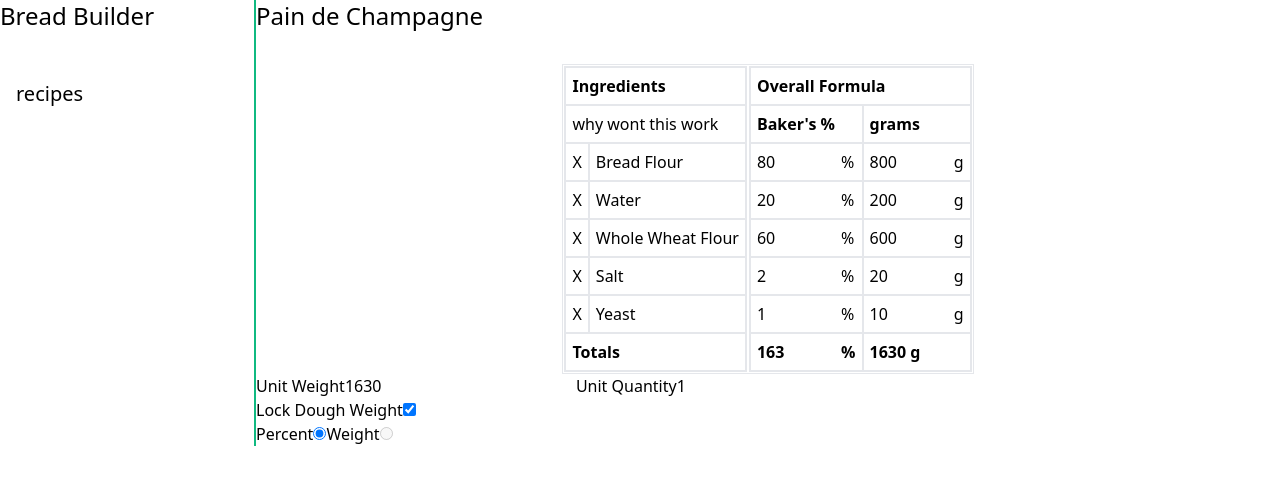
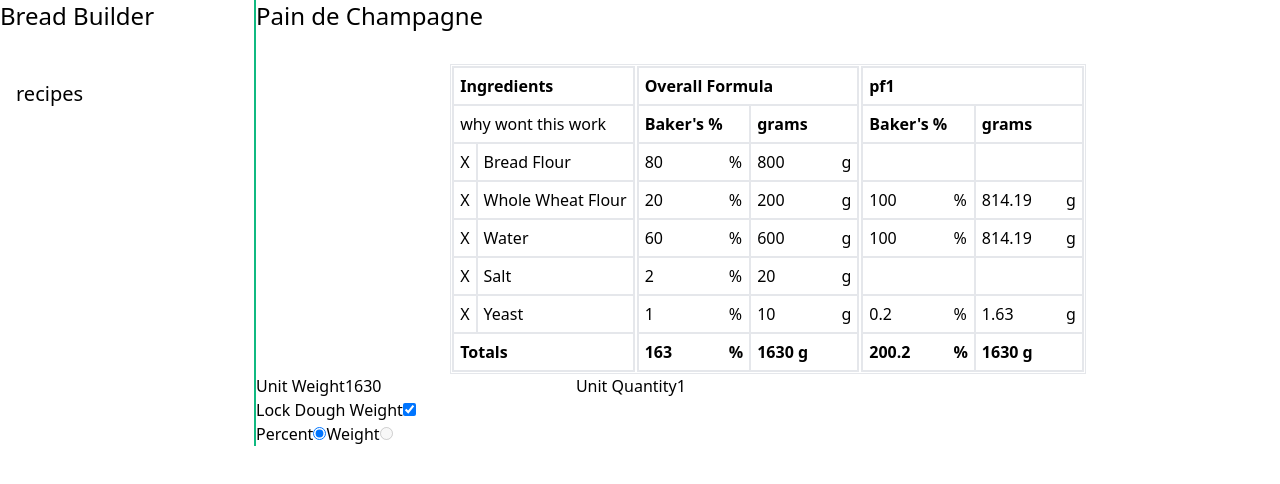
Before and after one commit to scottross123/bread-builder, a React (Vite) app: page / in a window 1280 px wide. Shown: the top 484 px of the page. Built offline with nearby package versions, Linux system fonts and the light colour scheme.

Commit message:
added preferment

```diff
--- a/src/features/editor/components/BreadRecipe.tsx
+++ b/src/features/editor/components/BreadFormula.tsx
@@ -1,5 +1,5 @@
 import { useState } from "react";
-import { Recipe, InputMode, OverallFormula } from "@/types/recipe";
+import { Recipe, InputMode, OverallFormula, BaseFormula, Formula } from "@/types/recipe";
 import DoughWeightControls from "./DoughWeightControls";
 import InputModeSelection from "./InputModeSelection";
 import LockDoughWeight from "./LockDoughWeight";
@@ -7,7 +7,7 @@ import FormulaTable from "./FormulaTable";
 import Ingredients from "./Ingredients";
 import { tableToList } from "@/utils/tableToList";
 
-type BreadRecipeProps = {
+export type BreadFormulaProps = {
     recipe: Recipe,
     changePercent: (id: string, percent: number, totalFlourWeight?: number) => void,
     changeWeight: (id: string, weight: number, totalFlourWeight: number) => void,
@@ -15,11 +15,11 @@ type BreadRecipeProps = {
     changeUnitQuantity: (newUnitQuantity: number) => void,
     changeWasteFactor: (newWasteFactor: number) => void,
     selectTotalDoughWeight: number,
-    selectTotalFlourWeight: number,
+    selectTotalFlourWeight: (formulaId: string) => number,
     selectTotalRatio: (formulaId: string) => number,
 }
 
-const BreadRecipe = (props: BreadRecipeProps) => {
+const BreadFormula = (props: BreadFormulaProps) => {
     const {
         recipe: {
             unitQuantity,
@@ -55,7 +55,7 @@ const BreadRecipe = (props: BreadRecipeProps) => {
                         />
                     </td>
                     {
-                        formulasList.map((formula) =>
+                        formulasList.map((formula: Formula) =>
                             <td key={formula.id}>
                                 <FormulaTable
                                     formula={formula}
@@ -98,4 +98,4 @@ const BreadRecipe = (props: BreadRecipeProps) => {
     );
 };
 
-export default BreadRecipe;
+export default BreadFormula;
--- a/src/features/editor/components/FormulaRow.tsx
+++ b/src/features/editor/components/FormulaRow.tsx
@@ -1,71 +1,50 @@
 import { ChangeEvent } from "react";
-import { InputMode } from "@/types/recipe";
+import { FormulaIngredient, InputMode } from "@/types/recipe";
 import { formatNumber } from "@/utils";
 import FormulaPercent from "./FormulaPercent";
 import FormulaWeight from "./FormulaWeight";
 import Cell from "./Cell";
+import { FormulaTableProps } from "./FormulaTable";
 
 
 
 export type FormulaRowProps = {
-    ingredient: {
-        formulaIngredientId: string,
-        name: string,
-        ratio: number,
-        isFlour: boolean
-    },
-    primaryFlourId?: string,
-    selectTotalFlourWeight: number,
-    inputMode: InputMode,
-    isDoughWeightLocked: boolean,
-    changePercent:  (
-        formulaIngredientId: string,
-        percent: number,
-        totalFlourWeight?: number,
-        primaryFlourId?: string,
-    ) => void,
-    changeWeight: (
-        formulaIngredientId: string,
-        weight: number,
-        totalFlourWeight: number,
-        isFlour? : boolean,
-    ) => void,
-}
+    formulaIngredient: FormulaIngredient,
+    primaryFlourId: string,
+    totalFlourWeight: number,
+    isFlour: boolean,
+} & Pick<FormulaTableProps, | "changePercent" | "changeWeight" | "isDoughWeightLocked" | "inputMode">;
 
 const FormulaRow = (props: FormulaRowProps) => {
     const {
-        ingredient: {
-            formulaIngredientId,
-            name,
-            ratio,
-            isFlour,
-        },
+        formulaIngredient,
         primaryFlourId,
-        selectTotalFlourWeight,
+        totalFlourWeight,
+        isFlour,
         inputMode,
         isDoughWeightLocked,
         changePercent,
         changeWeight,
     } = props;
 
-    const percent = ratio * 100;
-    const weight = ratio * selectTotalFlourWeight;
-    console.log("weight", ratio, selectTotalFlourWeight, weight)
+    const percent = formulaIngredient.ratio * 100;
+    const weight = formulaIngredient.ratio * totalFlourWeight;
+    //console.log("weight", formulaIngredient.ratio, totalFlourWeight, weight)
 
     return (
         <tr>
             <FormulaPercent
-                formulaIngredientId={formulaIngredientId}
+                formulaIngredientId={formulaIngredient.id}
                 percent={percent}
-                selectTotalFlourWeight={isDoughWeightLocked ? undefined : selectTotalFlourWeight}
+                selectTotalFlourWeight={isDoughWeightLocked ? undefined : totalFlourWeight}
                 primaryFlourId={isFlour ? primaryFlourId : undefined}
                 inputMode={inputMode}
                 changePercent={changePercent}
             />
             <FormulaWeight
-                formulaIngredientId={formulaIngredientId}
+                formulaIngredientId={formulaIngredient.id}
                 weight={weight}
-                selectTotalFlourWeight={selectTotalFlourWeight}
+                selectTotalFlourWeight={totalFlourWeight}
                 isFlour={isFlour}
                 inputMode={inputMode}
                 changeWeight={changeWeight}
--- a/src/features/editor/components/FormulaTable.tsx
+++ b/src/features/editor/components/FormulaTable.tsx
@@ -1,29 +1,23 @@
 import {
+    Formula,
     FormulaIngredient,
     Ingredient,
     InputMode,
-    OverallFormula,
-    Preferment,
-    Scald,
-    Soaker,
     Table
 } from "@/types/recipe";
 import { formatNumber } from "@/utils";
+import { tableToList } from "@/utils/tableToList";
+import { BreadFormulaProps } from "./BreadFormula";
 import Cell from "./Cell";
 import FormulaRow from "./FormulaRow";
 
-type FormulaTableProps = {
-    formula: OverallFormula | Preferment | Soaker | Scald,
+export type FormulaTableProps =  {
+    formula: Formula,
     formulaIngredients: Table<FormulaIngredient>,
     ingredients: Table<Ingredient>,
     inputMode: InputMode,
     isDoughWeightLocked: boolean,
-    changePercent: (id: string, percent: number, totalFlourWeight?: number) => void,
-    changeWeight: (id: string, weight: number, totalFlourWeight: number) => void,
-    selectTotalFlourWeight: number,
-    selectTotalRatio: (formulaId: string) => number,
-    selectTotalDoughWeight: number,
-}
+} & Omit<BreadFormulaProps, "recipe" | "changeUnitQuantity" | "changeUnitWeight" | "changeWasteFactor">;
 
 const FormulaTable = (props: FormulaTableProps) => {
     const {
@@ -40,22 +34,25 @@ const FormulaTable = (props: FormulaTableProps) => {
     } = props;
     const innerCellStyling = "w-20 inline-block";
 
-    const formulaIngredientsList = formula.formulaIngredientIds.map((formulaIngredientId: string) => {
-        const formulaIngredient = formulaIngredients.byId[formulaIngredientId];
-        const { name, ingredientCategory } = ingredients.byId[formulaIngredient.ingredientId];
-        return {
-            formulaIngredientId: formulaIngredientId,
-            name: name,
-            ratio: formulaIngredient.ratio,
-            isFlour: ingredientCategory === "flour",
-        }
-    });
+    // const formulaIngredientsList = formula.formulaIngredientIds.map((formulaIngredientId: string) => {
+    //     const formulaIngredient = formulaIngredients.byId[formulaIngredientId];
+    //     const { name, ingredientCategory } = ingredients.byId[formulaIngredient.ingredientId];
+    //     return {
+    //         formulaIngredientId: formulaIngredientId,
+    //         name: name,
+    //         ratio: formulaIngredient.ratio,
+    //         isFlour: ingredientCategory === "flour",
+    //     }
+    // });
+
+
+    const ingredientsList = tableToList(ingredients);
 
     return (
         <table className="border-collapse border text-left">
             <thead>
                 <tr>
-                    <Cell heading colSpan={3}>Overall Formula</Cell>
+                    <Cell heading colSpan={3}>{formula.id === "overall" ? "Overall Formula" : formula.id}</Cell>
                 </tr>
                 <tr>
                     <Cell heading>Baker&apos;s %</Cell>
@@ -64,22 +61,48 @@ const FormulaTable = (props: FormulaTableProps) => {
             </thead>
             <tbody>
                 {
-                    formulaIngredientsList.map((ingredient) => {
-                        if (ingredient.formulaIngredientId === formula.primaryFlourId) {
+                    ingredientsList.map((ingredient: Ingredient) => {
+                        const formulaIngredientId = formula.formulaIngredientIds
+                            .find(id =>
+                                formulaIngredients.byId[id].ingredientId === ingredient.id
+                            );
+
+
+                        const isIngredientInFormula = ingredient.formulaIngredientIds
+                            .some((formulaIngredientId: string) =>
+                                formula.formulaIngredientIds.indexOf(formulaIngredientId) >= 0
+                            );
+
+                        console.log("bruh", isIngredientInFormula);
+
+                        if (!formulaIngredientId || !isIngredientInFormula) {
                             return (
-                                <tr key={ingredient.formulaIngredientId}>
+                                <tr key={"undefined" + ingredient.id}>
+                                    <Cell>&nbsp;</Cell>
+                                    <Cell>&nbsp;</Cell>
+                                </tr>
+                            );
+                        }
+
+                        const formulaIngredient = formulaIngredients.byId[formulaIngredientId];
+                        console.log("form ingred", formulaIngredient)
+
+
+                        if (formulaIngredient.id === formula.primaryFlourId) {
+                            return (
+                                <tr key={formulaIngredient.id + ingredient.id}>
                                     <Cell unit="%">
                                         <input
                                             className={innerCellStyling}
                                             type="number"
-                                            value={formatNumber(ingredient.ratio * 100)}
+                                            value={formatNumber(formulaIngredient.ratio * 100)}
                                             readOnly
                                         />
                                     </Cell>
                                     <Cell unit="g"><input
                                         className={innerCellStyling}
                                         type="number"
-                                        value={formatNumber(ingredient.ratio * selectTotalFlourWeight)}
+                                        value={formatNumber(formulaIngredient.ratio * selectTotalFlourWeight(formula.id))}
                                         readOnly
                                         />
                                     </Cell>
@@ -88,10 +111,11 @@ const FormulaTable = (props: FormulaTableProps) => {
                         }
                         return (
                             <FormulaRow
-                                key={ingredient.formulaIngredientId}
-                                ingredient={ingredient}
-                                primaryFlourId={ingredient.isFlour ? formula.primaryFlourId : undefined}
-                                selectTotalFlourWeight={selectTotalFlourWeight}
+                                key={formulaIngredient.id + ingredient.id}
+                                formulaIngredient={formulaIngredient}
+                                primaryFlourId={formula.primaryFlourId}
+                                isFlour={ingredient.ingredientCategory === "flour"}
+                                totalFlourWeight={selectTotalFlourWeight(formula.id)}
                                 inputMode={inputMode}
                                 isDoughWeightLocked={isDoughWeightLocked}
                                 changePercent={changePercent}
--- a/src/features/editor/components/index.ts
+++ b/src/features/editor/components/index.ts
@@ -1,3 +1,3 @@
-import BreadRecipe from "./BreadRecipe";
+import BreadFormula from "./BreadFormula";
 
-export default BreadRecipe;
+export default BreadFormula;
--- a/src/features/editor/hooks/recipeSelector.ts
+++ b/src/features/editor/hooks/recipeSelector.ts
@@ -18,9 +18,9 @@ const recipeSelector = (recipe: Recipe) => {
             );
     }, [recipe.entities.formulaIngredients]);
 
-    const selectTotalFlourWeight = useMemo(() => {
+    const selectTotalFlourWeight = useCallback((formulaId: string) => {
         // console.log("select total flour weight", selectTotalDoughWeight, selectTotalRatio("overall"))
-        return selectTotalDoughWeight / selectTotalRatio("overall");
+        return selectTotalDoughWeight / selectTotalRatio(formulaId);
     }, [selectTotalDoughWeight, selectTotalRatio]);
 
     return {
--- a/src/features/editor/routes/EditRecipePage.tsx
+++ b/src/features/editor/routes/EditRecipePage.tsx
@@ -1,4 +1,4 @@
-import BreadRecipe from "../components";
+import BreadFormula from "../components";
 import { Recipe } from "@/types/recipe";
 import { useRecipe } from "../hooks";
 import EditorLayout from "../components/EditorLayout";
@@ -20,13 +20,13 @@ const exampleRecipe: Recipe = {
                     id: "ing05",
                     name: "Whole Wheat Flour",
                     ingredientCategory: "flour",
-                    formulaIngredientIds: ["fi05"],
+                    formulaIngredientIds: ["fi05", "fi4"],
                 },
                 "ing1": {
                     id: "ing1",
                     name: "Water",
                     ingredientCategory: "fluid",
-                    formulaIngredientIds: ["fi1"],
+                    formulaIngredientIds: ["fi1", "fi5"],
                 },
                 "ing2": {
                     id: "ing2",
@@ -38,10 +38,10 @@ const exampleRecipe: Recipe = {
                     id: "ing3",
                     name: "Yeast",
                     ingredientCategory: "other",
-                    formulaIngredientIds: ["fi3"],
+                    formulaIngredientIds: ["fi3", "fi6"],
                 }
             },
-            allIds: ["ing0", "ing1", "ing05", "ing2", "ing3"],
+            allIds: ["ing0", "ing05", "ing1", "ing2", "ing3"],
         },
         formulaIngredients: {
             byId: {
@@ -75,6 +75,24 @@ const exampleRecipe: Recipe = {
                     formulaId: "overall",
                     ratio: .01
                 },
+                fi4: {
+                    id: "fi4",
+                    ingredientId: "ing05",
+                    formulaId: "pf1",
+                    ratio: 1,
+                },
+                fi5: {
+                    id: "fi5",
+                    ingredientId: "ing1",
+                    formulaId: "pf1",
+                    ratio: 1,
+                },
+                fi6: {
+                    id: "fi6",
+                    ingredientId: "ing3",
+                    formulaId: "pf1",
+                    ratio: .002,
+                }
             },
             allIds: ["fi0", "fi05", "fi1", "fi2", "fi3"],
         },
@@ -84,9 +102,14 @@ const exampleRecipe: Recipe = {
                     id: "overall",
                     primaryFlourId: "fi0",
                     formulaIngredientIds: ["fi0", "fi05", "fi1", "fi2", "fi3"]
+                },
+                pf1: {
+                    id: "pf1",
+                    primaryFlourId: "fi4",
+                    formulaIngredientIds: ["fi4", "fi5", "fi6"],
                 }
             },
-            allIds: ["overall"]
+            allIds: ["overall", "pf1"]
         }
     }
 }
@@ -107,7 +130,7 @@ const EditRecipePage = () => {
 
     return (
         <EditorLayout>
-            <BreadRecipe
+            <BreadFormula
                 recipe={recipe}
                 changePercent={changePercent}
                 changeWeight={changeWeight}
--- a/src/types/recipe.ts
+++ b/src/types/recipe.ts
@@ -28,7 +28,7 @@ export type FormulaIngredient = {
     ratio: number,
 }
 
-type BaseFormula = {
+export type BaseFormula = {
     id: string,
     primaryFlourId: string, // should correspond to an ingredient with ingredientCategory: 'flour'
     formulaIngredientIds: string[],
@@ -45,6 +45,8 @@ export type Preferment = BaseFormula & {
 export type Soaker = BaseFormula;
 
 export type Scald = BaseFormula;
+
+export type Formula = OverallFormula | Preferment | Scald | Soaker;
 
 export type Ingredient = {
     id: string,
```
Also changed, not shown: 1 other file (tests, documents, lock files or other folders).
